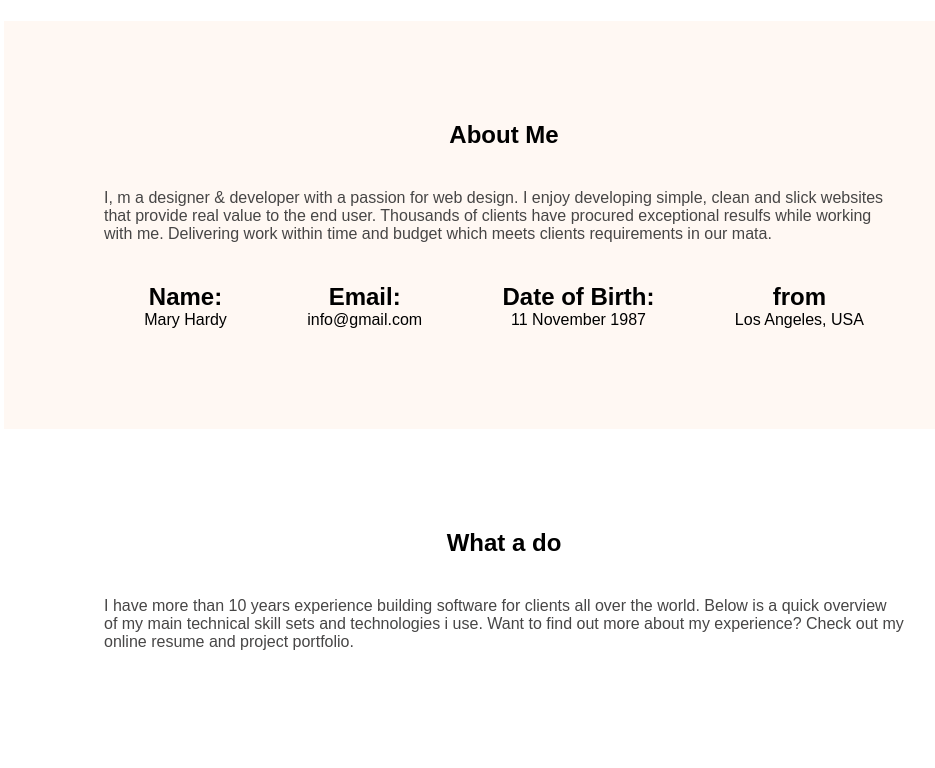
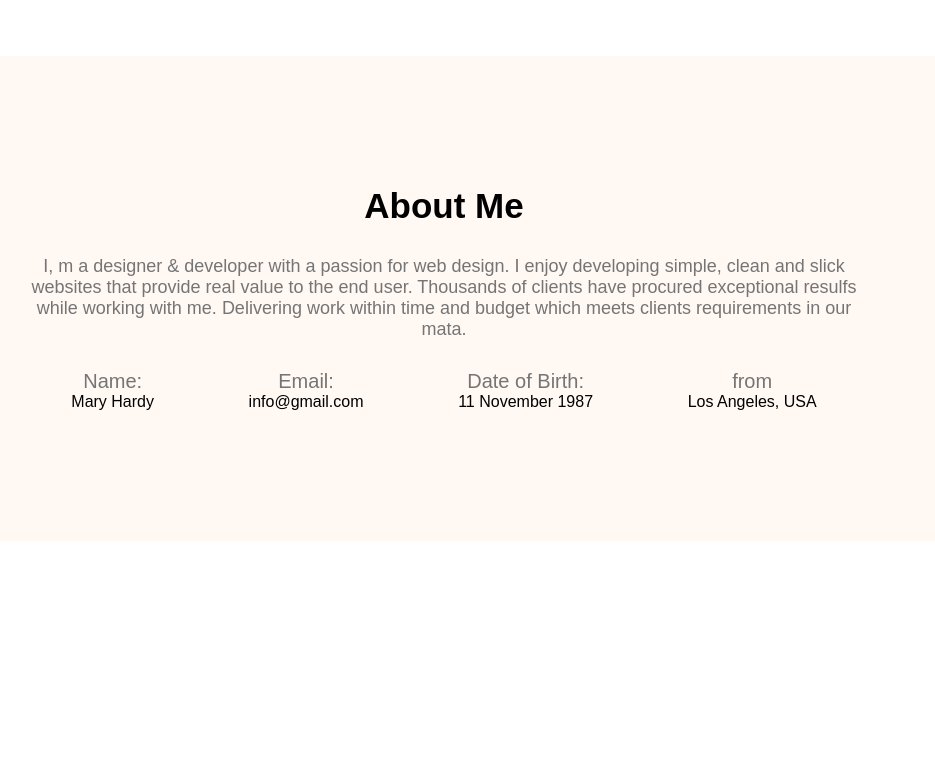
Before and after one commit to Mdsaiful1212/saiful-portfolio, a plain HTML site: page index.html in a window 1280 px wide. Shown: the part 900-1668 px from the top of the page, without its empty margins (196-1131 px from the left). After the commit the page ends 1441 px from the top, so only its background shows below. Drawn offline with Linux system fonts and the light colour scheme.

Commit message:
add about info

```diff
--- a/index.html
+++ b/index.html
@@ -33,38 +33,40 @@
         </div>
     </header>
     <main>
-        <section style="width: 800px; margin-left: 200px; background: #fff8f3; padding: 100px;">
-             <div style="display: flex; flex-direction: column; justify-content: center; align-items: center;">
-                <div><h2>About Me</h2></div>
-                <div>
-                <p style="color: rgb(71, 70, 70); margin-top: 40px;">I, m a designer & developer with a passion for web design. I enjoy developing simple, clean and slick websites that provide real value to the end user. Thousands of clients have procured
+        <section class="about">
+                <h2 class="section-title">About Me</h2>
+                <p class="section-description">I, m a designer & developer with a passion for web design. I enjoy developing simple, clean and slick websites that provide real value to the end user. Thousands of clients have procured
                 exceptional resulfs while working with me. Delivering work within time and budget which meets clients requirements in our mata.</p>
-            </div>
-             </div>
-            <div style="display: flex; justify-content: space-around;  text-align: center;margin-top: 40px;">
-                <div>
-                    <h2>Name:</h2>
-                    <p>Mary Hardy</p>
+
+
+               <div class="about-info-container">
+                <div class="about-info">
+                    <p class="info-title">Name:</p>
+                    <p class="info-description">Mary Hardy</p>
                 </div>
-                <div>
-                    <h2>Email:</h2>
-                    <p>info@gmail.com</p>
+                <div class="about-info">
+                    <p class="info-title">Email:</p>
+                    <p class="info-description">info@gmail.com</p>
                 </div>
-                <div>
-                    <h2>Date of Birth:</h2>
-                    <p>11 November 1987</p>
+                <div class="about-info">
+                    <p class="info-title">Date of Birth:</p>
+                    <p class="info-description">11 November 1987</p>
                 </div>
-                <div>
-                    <h2>from</h2>
-                    <p>Los Angeles, USA</p>
+                <div class="about-info">
+                    <p class="info-title">from</p>
+                    <p class="info-description">Los Angeles, USA</p>
                 </div>
-            </div>
-        </section>
+               </div>
+            </section>
 
+
+
+
+<!--
         <section>
-            <div style="display: flex; flex-direction: column;justify-content: center; align-items: center; width: 800px; margin-left: 300px; margin-top: 100px;">
+            <div style="display: flex; flex-direction: column; text-align: center; margin-left: 300px; margin-top: 100px;">
                <div>
-                <h2>What a do</h2>
+                <h2>What i do</h2>
                </div>
               <div>
                 <p style="margin-top: 40px; margin-bottom: 100px; color: rgb(71, 70, 70);">I have more than 10 years experience building software for clients all over the world. Below is a quick
@@ -72,9 +74,9 @@
                     Check out my online resume and project portfolio.</p>
               </div>
             </div>
-        </section>
+        </section> -->
 
-        <section>
+        <!-- <section>
             <div class="course-container">
                 <div class="course">
                     <img src="images/icons/js.png" alt="">
@@ -121,7 +123,7 @@
                         eget dolor.</p>
                 </div>
             </div>
-        </section>
+        </section> -->
     </main>
     <footer></footer>
 
--- a/style.css
+++ b/style.css
@@ -44,11 +44,47 @@ span{
     align-items: center;
     margin: 95px 200px;
 }
+main{
+    max-width: 1140px;
+    margin: 0 auto;
+}
+.about{
+    margin-top: 130px;
+    background: #fff8f3;
+    border-radius: 10px;
+    padding: 130px 150px;
+    text-align: center;
+}
+.section-title{
+    margin-bottom: 30px;
+    font-size: 35px;
+    font-weight: 700;
+}
+.section-description{
+    color: #757575;
+    font-size: 18px;
+    margin-bottom: 30px;
+}
+.about .info-title{
+    font-size: 20px;
+    color: #757575;
+}
+
+.about-info-container{
+    display: flex;
+    justify-content: space-around;
+}
+
+
+
+
+
+
+
+
 .course-container{
     display: flex;
     justify-content: center;
-    width: 1000px;
-    margin-left: 200px;
 }
 
 .course{
```
